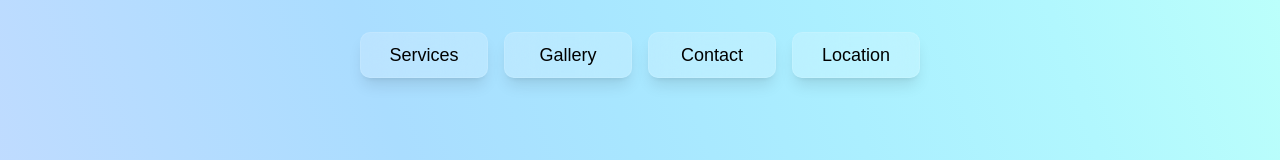
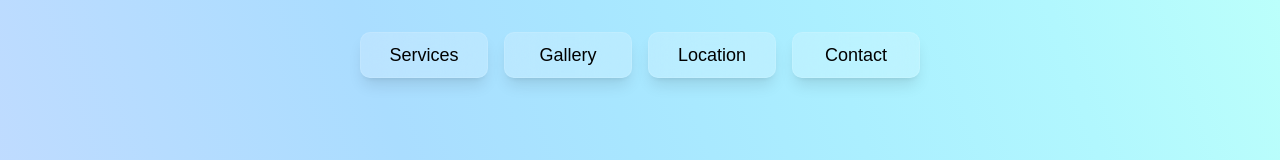
Before and after one commit to gabegaglio/gaglioceramictile, a React (Create React App) app: page / in a window 1280 px wide. Shown: the top 160 px of the page. Built offline with nearby package versions, Linux system fonts and the light colour scheme.

Commit message:
switched pre header contact & location

```diff
--- a/src/PreHeader.js
+++ b/src/PreHeader.js
@@ -27,16 +27,16 @@ function PreHeader() {
             Gallery
           </button>
           <button
+            onClick={() => scrollToSection("map")}
+            className="text-black bg-white/20 backdrop-blur-xl rounded-lg hover:scale-110 hover:bg-white/30 px-3 py-2 text-sm md:text-lg font-light transition-all duration-200 shadow-lg border border-white/10 w-24 sm:w-28 md:w-32 flex items-center justify-center"
+          >
+            Location
+          </button>
+          <button
             onClick={() => scrollToSection("contact")}
             className="text-black bg-white/20 backdrop-blur-xl rounded-lg hover:scale-110 hover:bg-white/30 px-3 py-2 text-sm md:text-lg font-light transition-all duration-200 shadow-lg border border-white/10 w-24 sm:w-28 md:w-32 flex items-center justify-center"
           >
             Contact
-          </button>
-          <button
-            onClick={() => scrollToSection("map")}
-            className="text-black bg-white/20 backdrop-blur-xl rounded-lg hover:scale-110 hover:bg-white/30 px-3 py-2 text-sm md:text-lg font-light transition-all duration-200 shadow-lg border border-white/10 w-24 sm:w-28 md:w-32 flex items-center justify-center"
-          >
-            Location
           </button>
         </div>
       </nav>
```
